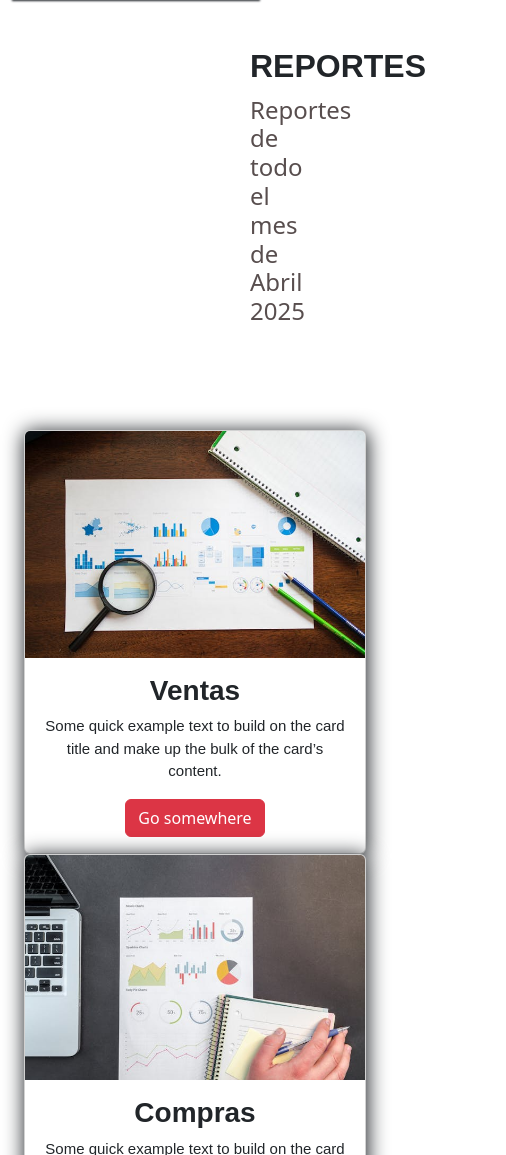
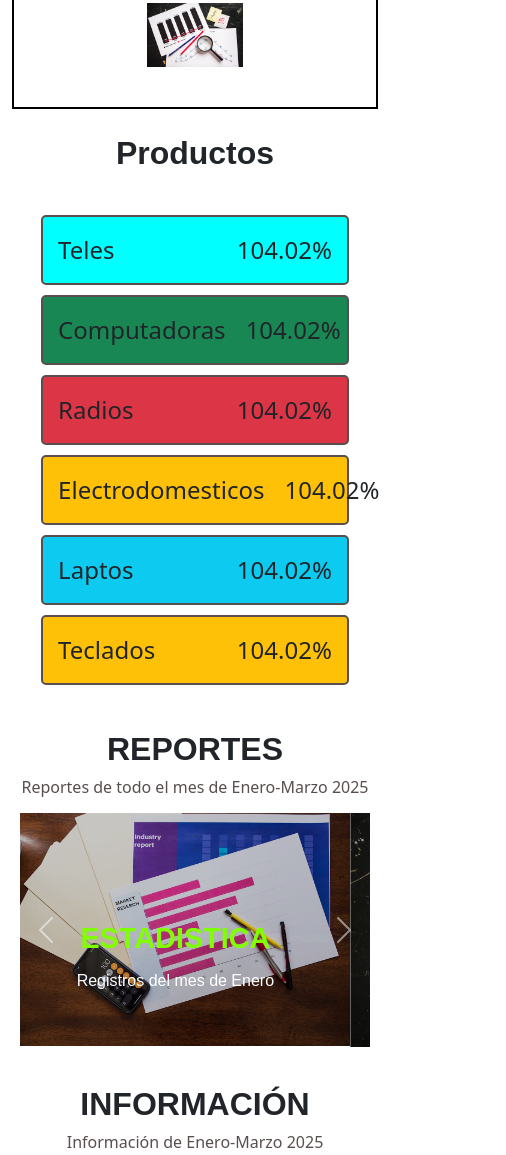
Before and after one commit to Angelico147/Web-Login-Dashboards, a plain HTML site: page dashboard.html in a window 390 px wide. Shown: the part 553-1708 px from the top of the page, 506 px wide, since content can reach past the window. Drawn offline with nearby package versions, Linux system fonts and the light colour scheme.

Commit message:
proceso2

```diff
--- a/dashboard.css
+++ b/dashboard.css
@@ -6,6 +6,7 @@
 .navbar{
     padding: 2rem;
     background-color: #f5f6f7;
+    margin-bottom: 20px;
 }
 .navbar-collapse{
     display: flex;
@@ -13,6 +14,18 @@
     justify-content: space-between;
 }
 
+li .nav-link:hover{
+    background-color: black;
+    border-radius: 15px;
+    color: white;
+}
+li .nav-link{
+    border-radius: 15px;
+}
+
+.navbar-brand img:hover{
+    box-shadow: 2px 2px 2px 2px;
+}
 /* ESTILOS GENERALES */
 .seccion-titulo{
     font-size: 2rem;
@@ -31,6 +44,7 @@
     font-family: sans-serif;
     font-weight: bold;
     margin-bottom: 10px;
+    text-align: center;
 }
 .seccion-reportes{
     font-size: 1.55rem;
@@ -45,7 +59,9 @@
     margin-top: 30px;
 }
 
-
+.dashboard{
+    padding: 20px 0;
+}
 
 
 /* ---------------------IZQUIERDA --------------*/
@@ -53,7 +69,7 @@
 
 
 .datos-izquierda-inicio {
-    box-shadow: 2px 2px 2px 2px ;
+    border: 2px solid  black;
 
 }
 .analitica-progreso{
@@ -68,9 +84,27 @@
 /* SUB IZQUIERDA */
 .data-img{
     display: flex;
-    flex-direction: column;
+
     align-items: center;
     justify-content: center;
+}
+
+
+.data-img img {
+    max-width: 100%;
+    height: auto;
+    object-fit: contain;
+}
+
+.inicio-porcentajes {
+    margin-bottom: 20px;
+}
+
+
+.seccion-reportes {
+    font-weight: bold;
+    margin-bottom: 5px;
+    display: inline-block;
 }
 /* ---------------------DERECHA -------------*/
 
@@ -81,14 +115,20 @@
     margin: 5px;
     border-radius: 5px;
     width: 80%;
-    font-size: 15px;
-
+    font-size: 17px;
+    border: 2px solid #584e4e;
 
 }
+.datos-derecha-inicio div:hover{
+    color: white;
+    font-weight: bold;
+    font-size: 17px;
+     margin: 5px;
+}
+
 .datos-derecha-inicio {
     display: flex;
     flex-direction: column;
-
     align-items: center;
     justify-content: sta;
     padding: 10px;
@@ -109,15 +149,43 @@
     padding: 10px;
 }
 
+
+.datos-derecha-inicio .dato-inicio {
+    display: flex;
+    justify-content: space-between;
+    margin: 5px 0;
+    padding: 5px;
+    border-radius: 5px;
+    background-color: aqua;
+}
+
+
 /* ------------REPORTES ---------*/
 
-.reportes{
-    padding: 50px 250px 50px 250px;
-
+.reportes {
+    padding: 50px 180px;
 }
 
 .reportes h1{
     text-align: center;
+}
+
+.carousel-item img{
+   filter: brightness(80%); /* 100% es normal, menos es más oscuro */
+
+}
+
+
+.texto-carrusel{
+  font-family: sans-serif;
+  font-weight: bolder;
+  font-size: 2.50rem;
+  color: chartreuse;
+}
+.titulo-carrusel{
+   font-family: sans-serif;
+   font-size: 1.25rem;
+
 }
 
 
@@ -125,13 +193,14 @@
 
 .informacion{
    margin-bottom: 50px;
+   text-align: center;
+   padding: 0 15px;
 }
 
 .card{
     box-shadow: 1px  2px  20px  1px ;
+    margin-bottom: 20px;
 }
-
-
 
 
 .card-body{
@@ -152,6 +221,10 @@
     border: none;
     padding: 10px;
 }
+
+
+
+
 /* SECCION NAVBAR */
 @media screen and (max-width: 767px){
     .navbar-brand{
@@ -164,9 +237,101 @@
     width: 100%;
     justify-content: center !important;
     text-align: center;
+
   }
 
   .navbar-nav .nav-item {
     width: 100%;
   }
+
 }
+
+/* -- INFORMACION */
+@media screen and (max-width: 767px){
+    .tarjetas-inicio,
+    .tarjetas-inicio-dos {
+      flex-direction: column;
+      align-items: center;
+    }
+
+
+    .tarjetas-inicio .col-xl-3,
+    .tarjetas-inicio-dos .col-xl-6 {
+        width: 100%;
+        max-width: 90%; /* margen lateral */
+    }
+
+    .card {
+        margin-left: auto;
+        margin-right: auto;
+    }
+
+
+
+    .seccion-descripcion {
+        font-size: 16px;
+    }
+}
+
+
+
+/* ----DASHBOARDS----- */
+
+@media screen and (max-width: 767px) {
+    .inicio-datos{
+        flex-direction: column;
+    }
+    .datos-izquierda-inicio,
+    .datos-derecha-inicio {
+        width: 100% !important;
+    }
+
+    .analitica-progreso,
+    .data-img {
+        width: 100%;
+    }
+
+    .sub-datos-izquieda {
+        flex-direction: column;
+        align-items: center;
+    }
+
+    .datos-derecha-inicio .dato-inicio {
+        width: 90%;
+        font-size: 14px;
+    }
+
+    .seccion-titulo {
+        font-size: 22px;
+        text-align: center;
+    }
+    .seccion-titulo{
+        font-size: 2rem;
+    }
+    .img-dataimagen{
+        margin: 40px;
+        width: 100%;
+
+    }
+    .dato-inicio p{
+       font-size: 1.5rem;
+    }
+}
+
+
+/* ----REPORTES----- */
+@media screen and (max-width: 768px){
+    .reportes {
+        padding: 30px 20px;
+    }
+
+    .texto-carrusel {
+        font-size: 1.8rem;
+        text-align: center;
+    }
+    .titulo-carrusel {
+        font-size: 1rem;
+        text-align: center;
+    }
+
+}
--- a/dashboard.html
+++ b/dashboard.html
@@ -53,14 +53,13 @@
 
     <!-- SECCION INICIO -->
 
-    <secciion class="dashboard ">
+    <section class="dashboard ">
         <div class="container-fluid ">
             <div class="container">
                 <div class="row inicio-datos">
-                    <h1 class="titulo" >DASHBOARD</h2>
+                    <!-- <h1 class="titulo" >DASHBOARD</h1> -->
                     <!-- IZQUIERDA DATOS -->
                     <div class="col-8 datos-izquierda-inicio">
-                        <div class="row"></div>
 
                         <div class="row sub-datos-izquieda">
                             <!-- DATOS PROGRESO -->
@@ -95,7 +94,7 @@
 
                             <!-- DATA IMAGEN -->
                             <div class="col-4 data-img">
-                                <img  class="img-fluid" src="img/ventas_dashboard.png.jpg"  style="height: 200px;" alt="">
+                                <img  class="img-fluid img-dataimagen" src="img/ventas_dashboard.png.jpg"   alt="Imagen ventas DashBoard">
                             </div>
 
 
@@ -131,7 +130,7 @@
                             <p>Laptos</p>
                             <p>104.02%</p>
                         </div>
-                        <div  class="dato-inicio bg-info">
+                        <div  class="dato-inicio bg-warning">
                             <p>Teclados</p>
                             <p>104.02%</p>
                         </div>
@@ -146,20 +145,38 @@
     <!-- REPORTES -->
     <section class="reportes">
         <h1 class="titulo">REPORTES</h2>
-        <h3 class="seccion-descripcion">Reportes de todo el mes de Abril 2025</p>
+        <h3 class="seccion-descripcion">Reportes de todo el mes de Enero-Marzo 2025</p>
 
 
         <div id="carouselreporte" class="carousel slide" data-bs-ride="carousel">
             <div class="carousel-inner">
+
                 <div class="carousel-item active">
 
                     <img src="img/carusel1.jpg" class="d-block w-100" alt="carusel1">
+
+                    <div class="texto-encima carousel-caption d-sm-block d-md-block">
+                        <p class="texto-carrusel">ESTADISTICA</p>
+                        <p class="titulo-carrusel">Registros del mes de Enero</p>
                     </div>
+
+                </div>
+
+
                 <div class="carousel-item">
                     <img src="img/carusel2.jpg" class="d-block w-100" alt="carusel2">
+                    <div class="texto-encima carousel-caption d-sm-block d-md-block">
+                            <p class="texto-carrusel">ESTADISTICA</p>
+                            <p class="titulo-carrusel">Registros del mes de Febrero</p>
+                    </div>
+
                 </div>
                 <div class="carousel-item">
                     <img src="img/carusel3.jpg" class="d-block w-100" alt="carusel3">
+                    <div class="texto-encima carousel-caption d-sm-block d-md-block">
+                            <p class="texto-carrusel">ESTADISTICA</p>
+                            <p class="titulo-carrusel">Registros del mes de Marzo</p>
+                    </div>
                 </div>
             </div>
 
@@ -177,12 +194,14 @@
 
     <!-- Informacion -->
      <section class="informacion">
-        <div class="container-fluid contenedor-tarjetas">
-            <div class="container">
-                <div class="row tarjetas-inicio">
+        <h1 class="titulo">INFORMACIÓN</h1>
+        <h3 class="seccion-descripcion">Información de  Enero-Marzo 2025</h3>
+
+        <div class="container contenedor-tarjetas">
+                <div class="row tarjetas-inicio  justify-content-center ">
 
 
-                    <div class="col-xl-3 col-md-4 col-sm-12">
+                    <div class="col-xl-3 col-md-6 col-sm-12">
                         <div class="card" >
                             <img src="img/card/card-1.png.jpg" class="card-img-top" alt="...">
                             <div class="card-body">
@@ -194,7 +213,7 @@
                     </div>
 
 
-                    <div class="col-xl-3 col-md-4 col-sm-12">
+                    <div class="col-xl-3 col-md-6 col-sm-12">
                         <div class="card" >
                             <img src="img/card/card-2.png.jpg" class="card-img-top" alt="...">
                             <div class="card-body">
@@ -206,7 +225,7 @@
                     </div>
 
 
-                    <div class="col-xl-3 col-md-4 col-sm-12">
+                    <div class="col-xl-3 col-md-6 col-sm-12">
                         <div class="card " >
                             <img src="img/card/card-3.png.jpg" class="card-img-top" alt="...">
                             <div class="card-body">
@@ -218,7 +237,7 @@
                     </div>
 
 
-                    <div class="col-xl-3 col-md-12 col-sm-12">
+                    <div class="col-xl-3 col-md-6 col-sm-12">
                         <div class="card" >
                             <img src="img/card/card-4.png.jpg" class="card-img-top" alt="...">
                             <div class="card-body">
@@ -231,8 +250,8 @@
 
 
                 </div>
-                <div class="row tarjetas-inicio-dos">
-                    <div class="col-xl-12 col-md-12 col-sm-12">
+                <div class="row tarjetas-inicio-dos justify-content-center">
+                    <div class="col-xl-6 col-md-6 col-sm-12">
                         <div class="card" >
                             <img   src="img/card/card-4.png.jpg" class="card-img-top imagen-abajo" alt="cad4">
                             <div class="card-body">
@@ -243,8 +262,18 @@
                         </div>
                     </div>
 
+                    <div class="col-xl-6 col-md-6 col-sm-12">
+                        <div class="card" >
+                            <img   src="img/card/card-4.png.jpg" class="card-img-top imagen-abajo" alt="cad4">
+                            <div class="card-body">
+                                <h5 class="card-title">Database</h5>
+                                <p class="card-text">Some quick example text to build on the card title and make up the bulk of the card’s content.</p>
+                                <a href="#" class="btn btn-danger">Go somewhere</a>
                             </div>
                         </div>
+                    </div>
+                </div>
+
         </div>
     </section>
 
```
Lines whose indentation alone changed are shown as unchanged.
